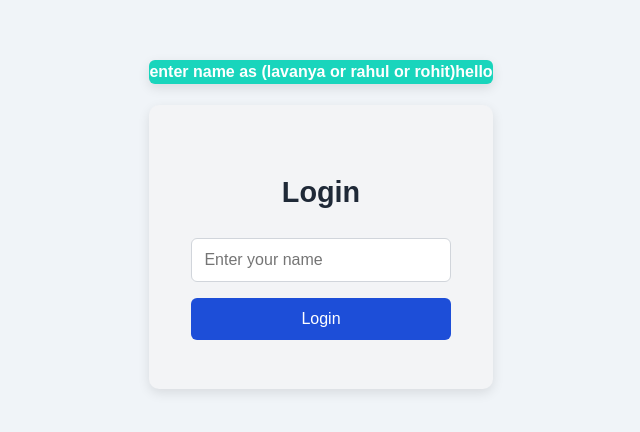
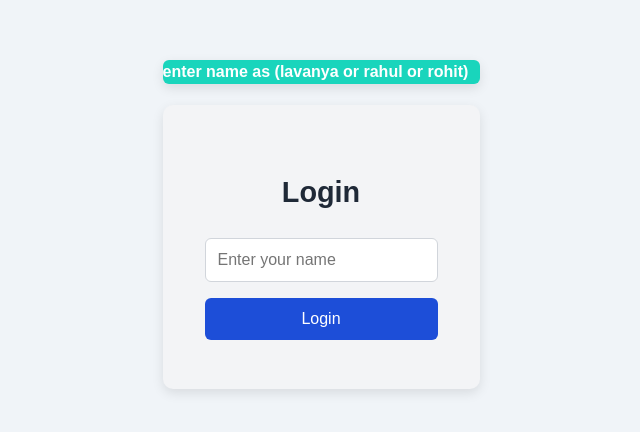
Before and after one commit to Lavanya200011/intern-portal-frontend, a React (Vite) app: page / in a window 1280 px wide. Shown: the part 186-618 px from the top of the page, without its empty margins (319-959 px from the left). Built offline with nearby package versions, Linux system fonts and the light colour scheme.

Commit message:
new message removed

```diff
--- a/src/components/Login.jsx
+++ b/src/components/Login.jsx
@@ -32,7 +32,7 @@ function Login({ onLogin }) {
 
   return (
   <div>
-   <h4 className="login-instruction">enter name as (lavanya or rahul or rohit)hello</h4>
+   <h4 className="login-instruction">enter name as (lavanya or rahul or rohit)</h4>
     <div className="login-container">
       <h2 className="login-heading">Login</h2>
       <form className="login-form" onSubmit={handleSubmit}>
```
